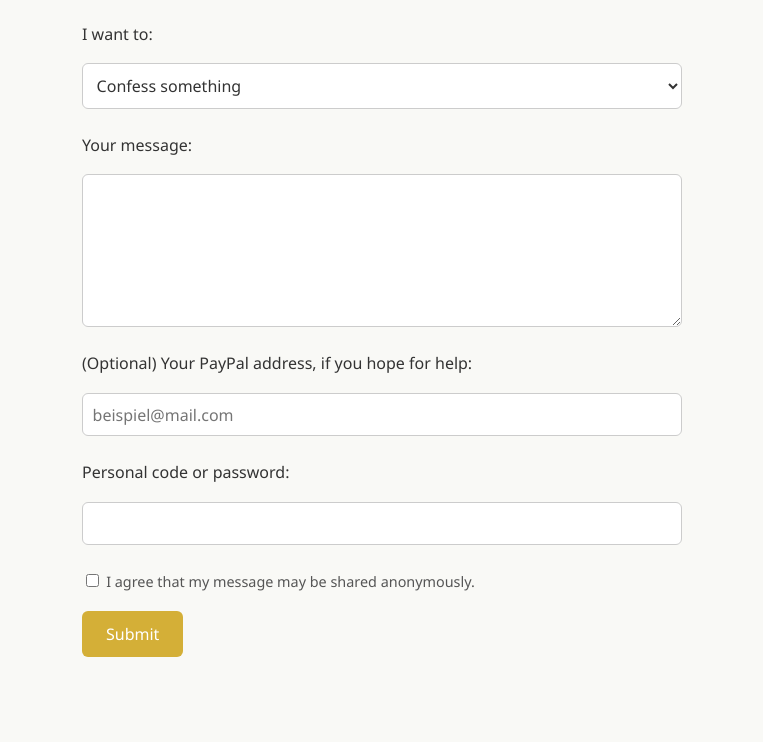
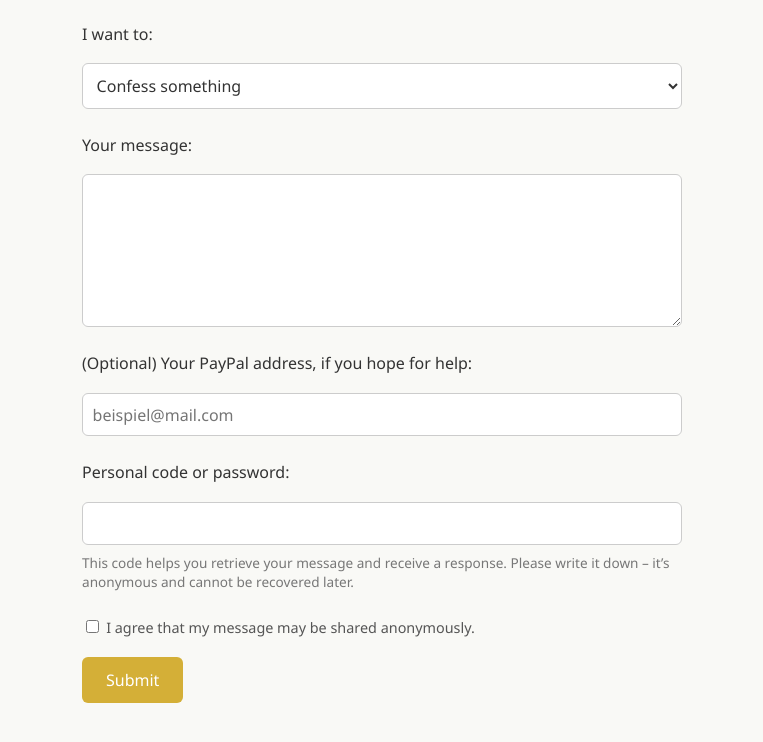
Before and after one commit to Beichte/lightnhope, a plain HTML site: page index.html in a window 1280 px wide. Shown: the part 168-910 px from the top of the page, without its empty margins (258-1021 px from the left). Before the commit the page ends 889 px from the top, so only its background shows below. Drawn offline with Linux system fonts and the light colour scheme.

Commit message:
Update index.html

```diff
--- a/index.html
+++ b/index.html
@@ -32,6 +32,9 @@
 
     <label for="code" data-key="codeLabel">Persönlicher Code oder Passwort:</label>
     <input type="text" id="code" name="code" required />
+    <small data-key="codeHint">
+      Dieser Code wird verwendet, um deine Nachricht später wiederzufinden und eine Antwort zuordnen zu können. Bitte notiere ihn dir gut – er ist anonym und nicht wiederherstellbar.
+    </small>
 
     <label>
       <input type="checkbox" id="allowShare" name="allowShare" />
@@ -52,6 +55,7 @@
         msgLabel: "Deine Nachricht:",
         paypalLabel: "(Optional) Deine PayPal-Adresse, falls du Hilfe erhoffst:",
         codeLabel: "Persönlicher Code oder Passwort:",
+        codeHint: "Dieser Code wird verwendet, um deine Nachricht später wiederzufinden und eine Antwort zuordnen zu können. Bitte notiere ihn dir gut – er ist anonym und nicht wiederherstellbar.",
         shareConsent: "Ich bin grundsätzlich einverstanden, dass meine Geschichte anonymisiert veröffentlicht werden darf.",
         submit: "Absenden"
       },
@@ -64,6 +68,7 @@
         msgLabel: "Your message:",
         paypalLabel: "(Optional) Your PayPal address, if you hope for help:",
         codeLabel: "Personal code or password:",
+        codeHint: "This code helps you retrieve your message and receive a response. Please write it down – it’s anonymous and cannot be recovered later.",
         shareConsent: "I agree that my message may be shared anonymously.",
         submit: "Submit"
       },
@@ -76,6 +81,7 @@
         msgLabel: "Tu mensaje:",
         paypalLabel: "(Opcional) Tu dirección de PayPal si esperas ayuda:",
         codeLabel: "Código personal o contraseña:",
+        codeHint: "Este código te permite recuperar tu mensaje y recibir una respuesta. Anótalo bien: es anónimo y no se puede recuperar.",
         shareConsent: "Acepto que mi historia pueda compartirse de forma anónima.",
         submit: "Enviar"
       },
@@ -88,6 +94,7 @@
         msgLabel: "Il tuo messaggio:",
         paypalLabel: "(Facoltativo) Il tuo indirizzo PayPal, se desideri aiuto:",
         codeLabel: "Codice personale o password:",
+        codeHint: "Questo codice ti consente di recuperare il tuo messaggio e ricevere una risposta. Salvalo con cura: è anonimo e non recuperabile.",
         shareConsent: "Accetto che la mia storia possa essere condivisa in forma anonima.",
         submit: "Invia"
       }
```
